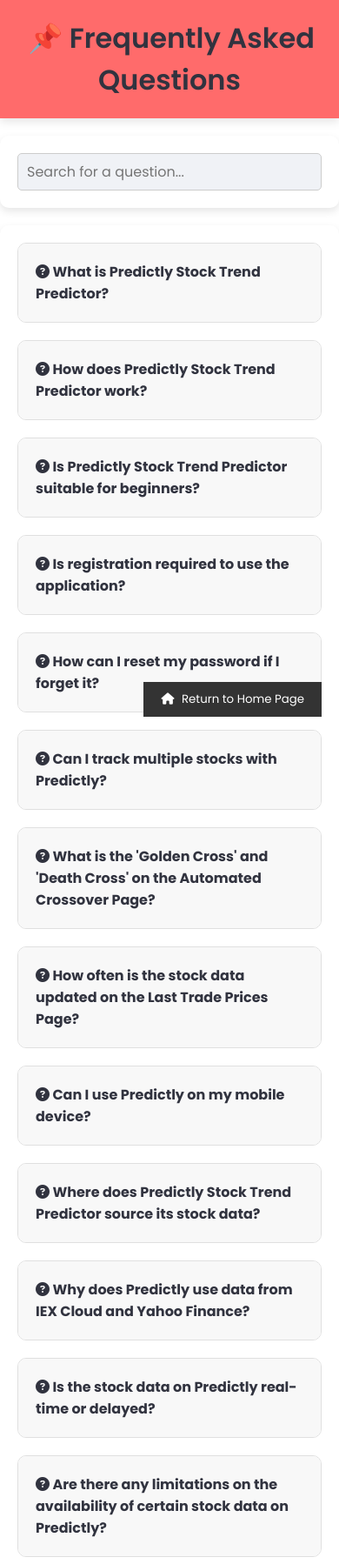
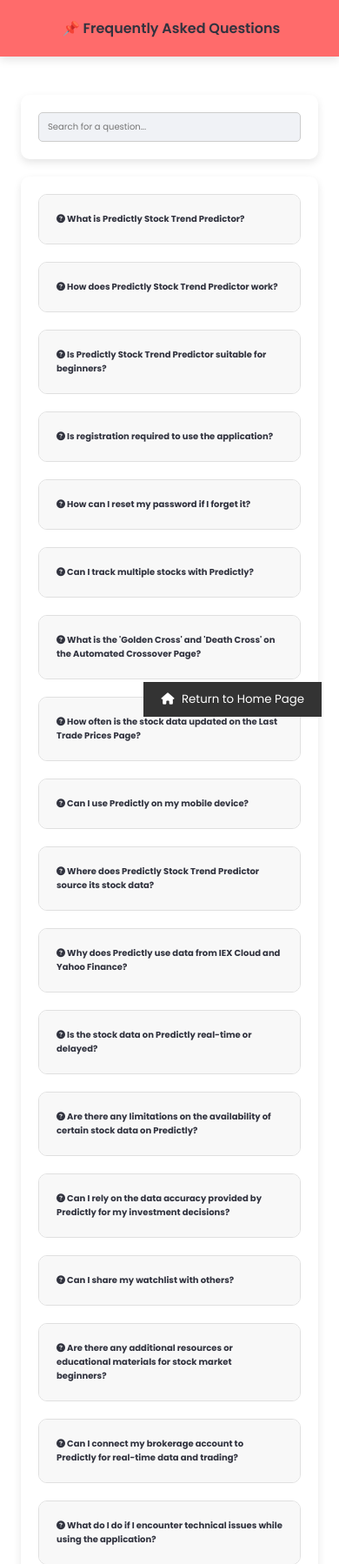
Before and after one commit to kalvincalimag/Predictly, a Django app: page /faq/ in a window 390 px wide. Shown: the top 1798 px of the page at 87% size. Run offline with Django 3.2, Linux system fonts and the light colour scheme; some libraries are stand-ins or nearby versions.

Commit message:
Updated responsiveness across various components

```diff
--- a/static/css/authentication.css
+++ b/static/css/authentication.css
@@ -34,6 +34,7 @@
     max-width: 40px;
     transform: rotate(360deg);
 }
+
 h3 {
     font-size: x-large;
     text-align: center;
--- a/static/css/faq.css
+++ b/static/css/faq.css
@@ -6,6 +6,10 @@
     box-sizing: border-box;
     font-family: 'Poppins', sans-serif;
     color: #31333f;
+  }
+
+  .main{
+    padding: 1.5rem;
   }
 
 header {
@@ -21,6 +25,13 @@
     font-weight: 600;
 }
 
+@media (max-width: 768px){
+  h1 {
+    font-size: 16px;
+    font-weight: 600;
+  }
+}
+
 .icon-text {
     margin-left: 4px;
 }
@@ -32,6 +43,12 @@
     font-size: 16px;
     background-color: #F0F2F6;
     border-radius: 5px;
+}
+
+@media (max-width: 768px){
+  input[type="text"] {
+    font-size: 10px;
+  }
 }
 
 footer {
@@ -117,6 +134,13 @@
     line-height: 1.5;
   }
 
+  @media (max-width: 768px){
+    .question,
+    .answer{
+      font-size: 10px;
+    }
+  }
+
   .faq.active {
     box-shadow: 0 4px 20px rgba(0, 0, 0, 0.2);
   }
--- a/static/css/sidebar.css
+++ b/static/css/sidebar.css
@@ -148,7 +148,7 @@
 .menu-items .item a {
   padding: 1rem;
   display: inline-block;
-  font-size: 14px;
+  font-size: 15px;
   color: black;
   text-decoration: none;
   transition: color 0.2s ease-in-out, letter-spacing 0.2s ease-in-out;
@@ -161,7 +161,7 @@
 
 @media (max-width: 768px) {
   .menu-items .item a {
-    font-size: 12px;
+    font-size: var(--text-sm);
   }
 }
 
--- a/templates/pages/faq.html
+++ b/templates/pages/faq.html
@@ -17,6 +17,7 @@
         <h1><span class="icon-text">📌 Frequently Asked Questions</span></h1>
     </header>
 
+    <div class="main">
         <div class="search-container">
             <input type="text" id="faq-search" placeholder="Search for a question...">
         </div>
@@ -36,6 +37,7 @@
         <button id="return-to-home" onclick="window.location.href='{% url 'last-trade-prices' ticker_symbol=ticker_symbol|default:"AAPL" %}';">
             <i class="fas fa-home" style="color: white;"></i> Return to Home Page
         </button>
+    </div>
 
     <script src="{% static 'js/boards.js' %}"></script>
     <script src="{% static 'js/search.js' %}"></script>
--- a/templates/reusable/base.html
+++ b/templates/reusable/base.html
@@ -22,6 +22,7 @@
       </div>
     </main>
     {% include 'reusable/feedback_modal.html' %}
+
     <script src="{% static 'js/boards.js' %}"></script>
     <script src="{% static 'js/search.js' %}"></script>
     <script src="{% static 'js/sidebarToggle.js' %}"></script>
--- a/templates/reusable/feedback_modal.html
+++ b/templates/reusable/feedback_modal.html
@@ -4,6 +4,7 @@
       <h2 class="modal-title">📢 Feedback</h2>
       <span onclick="closeFeedbackModal()" class="close">&times;</span>
     </div>
+
     <div class="modal-body">
       <p>🚀 We would love to hear from you!</p>
       <form id="feedbackForm">
```
Also changed, not shown: static/css/boards.css (+13 -1 lines), static/css/feedback_modal.css (+34 -2 lines). Lines whose indentation alone changed are shown as unchanged.
